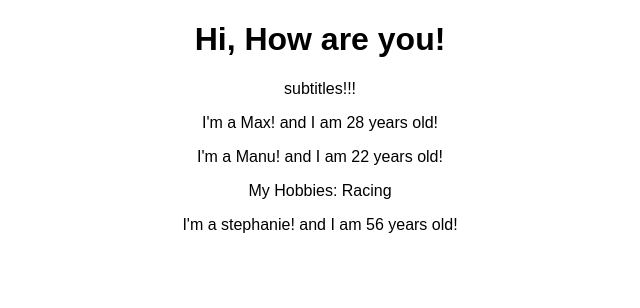
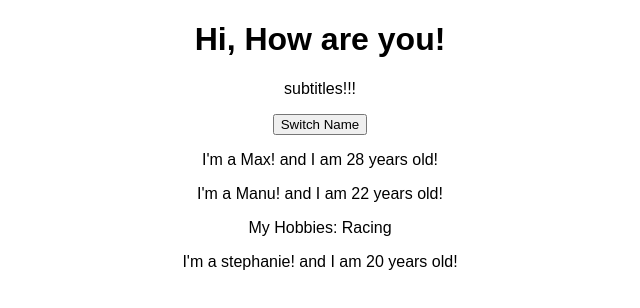
Before and after one commit to Sugar-Bee/RCG, a React (Create React App) app: page / in a window 1280 px wide. Shown: the top 308 px of the page, without its empty margins (320-960 px from the left). Built offline with nearby package versions, Linux system fonts and the light colour scheme.

Commit message:
understanding usage of state and buttons

```diff
--- a/src/App.js
+++ b/src/App.js
@@ -2,17 +2,33 @@
 import logo from './logo.svg';
 import './App.css';
 import Person from './Person/Person.js';
+
 class App extends Component {
+	state = {
+		persons: [
+			{ name: 'Max', age: 28 },
+			{ name: 'Manu', age: 22 },
+			{ name: 'stephanie', age: 20 }
+		]
+	};
+
 	render() {
 		return (
 			<div className="App">
 				<h1>Hi, How are you!</h1>
 				<p>subtitles!!!</p>
-				<Person name="Max" age="28"></Person>
-				<Person name="Manu" age="22">
+				<button>Switch Name</button>
+				<Person
+					name={this.state.persons[0].name}
+					age={this.state.persons[0].age}></Person>
+				<Person
+					name={this.state.persons[1].name}
+					age={this.state.persons[1].age}>
 					My Hobbies: Racing
 				</Person>
-				<Person name="stephanie" age="56"></Person>
+				<Person
+					name={this.state.persons[2].name}
+					age={this.state.persons[2].age}></Person>
 			</div>
 		);
 	}
```
